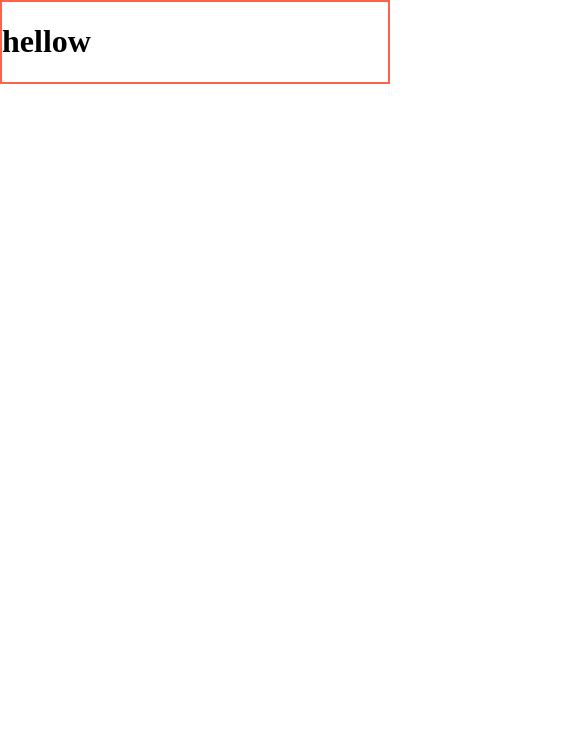
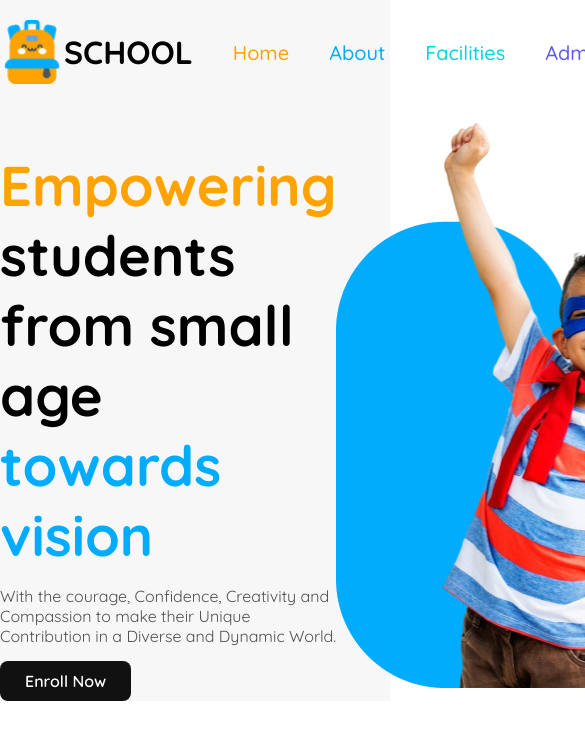
Before and after one commit to romansiddique/Assignment-2-kids-school, a plain HTML site: page index.html in a window 390 px wide. Shown: the top 740 px of the page, 585 px wide, since content can reach past the window. Drawn offline with Linux system fonts and the light colour scheme.

Commit message:
navbar and banner is complete without responsive

```diff
--- a/index.html
+++ b/index.html
@@ -6,9 +6,47 @@
   <link rel="shortcut icon" href="assets/favicon.png" type="image/x-icon">
   <link rel="stylesheet" href="style.css">
   <title>Kids School</title>
-  <script src="https://kit.fontawesome.com/cffc2fbc9a.js" crossorigin="anonymous"></script>
+  <!-- <script src="https://kit.fontawesome.com/cffc2fbc9a.js" crossorigin="anonymous"></script> -->
 </head>
 <body>
-  <h1>hellow</h1>
+  <header>
+    <section class="nav-banner-section">
+      <!-- navbar-->
+    <nav class="navbar display-flex">
+      <!-- navbar logo -->
+      <div class="logo display-flex">
+        <img src="assets/logo.png" alt="it is a logo.">
+        <p class="quick-font">SCHOOL</p>
+      </div>
+      <!-- navbar menu bar -->
+      <div class="menu-bar">
+        <ul class="display-flex">
+          <li class="menu-item quick-font"><a href=""  id="home">Home</a></li>
+          <li class="menu-item quick-font"><a href="" id="about">About</a></li>
+          <li class="menu-item quick-font"><a href="" id="facilities">Facilities</a></li>
+          <li class="menu-item quick-font"><a href="" id="admission">Admission</a></li>
+        </ul>
+      </div>
+      <!-- navbar contact now button -->
+      <div class="contact-btn">
+        <button class="quick-font">Contact Now</button>
+        <div class="menu-icon"><i class="fa-solid fa-bars"></i></div>
+      </div>
+    </nav>
+    <!-- banner -->
+      <div class="banner-container display-flex">
+        <!-- banner content -->
+        <div class="banner-content">
+          <h1 class="banner-title quick-font"><span id="part1">Empowering</span> students from small age <span id="part2">towards vision</span></h1>
+          <p class="banner-des quick-font">With the courage, Confidence, Creativity and Compassion to make their Unique Contribution in a Diverse and Dynamic World.</p>
+          <button class="banner-btn quick-font">Enroll Now</button>
+        </div>
+        <!-- banner image -->
+        <div class="banner-image">
+          <img src="assets/hero-kids.png" alt="">
+        </div>
+      </div>
+    </section>
+  </header>
 </body>
 </html>
--- a/style.css
+++ b/style.css
@@ -12,10 +12,121 @@
   font-style: normal;
 }
 body{
-  max-width: 1200px;
-  margin: 0 auto;
+  margin: 0;
   box-sizing: border-box;
-  border: 2px solid tomato;
 }
 
 /* shared styles */
+.display-flex{
+  display: flex;
+}
+
+
+
+
+/* navbar styles */
+header{
+  background-color: rgb(247, 247, 247);
+}
+.nav-banner-section{
+  max-width: 1200px;
+  margin: 0 auto;
+}
+.navbar{
+  justify-content: space-between;
+  align-items: center;
+}
+/* navbar logo styles */
+.logo{
+  align-items: center;
+}
+.logo img{
+  width: 4rem;
+  height: 4rem;
+}
+.logo p{
+  font-size: 2rem;
+  font-weight: 700;
+}
+/* navbar menu bar styles */
+.menu-item{
+  list-style: none;
+  margin-right: 2.5rem;
+  font-size: 1.25rem;
+  font-weight: 500;
+}
+.menu-item a{
+  text-decoration: none;
+}
+#home{
+  color: rgb(254, 163, 1);
+}
+#about{
+  color: rgb(1, 172, 253);
+}
+#facilities{
+  color: rgb(5, 212, 223);
+}
+#admission{
+  color: rgb(93, 88, 239);
+}
+.menu-item a:hover{
+  text-decoration: underline;
+}
+.menu-icon{
+  display: inline;
+  display: none;
+}
+/* navbar button styles */
+.contact-btn button{
+  border: none;
+  background-color: orange;
+  padding: 15px 25px;
+  border-radius: 12px;
+  color: white;
+  font-weight: 600;
+  font-size: 1rem;
+}
+.contact-btn button:hover{
+  background-color: rgb(245, 31, 124);
+  cursor: pointer;
+  color: black;
+  transition: background-color 1.5s , color 2s;
+}
+
+/* banner styles */
+.banner-container{
+  justify-content: space-between;
+  align-items: center;
+}
+.banner-content{
+  width: 640px;
+}
+.banner-content .banner-title{
+  font-size: 3.5rem;
+  margin-bottom: 6px;
+}
+#part1{
+  color: rgb(254, 163, 1);
+}
+#part2{
+  color: rgb(1, 172, 253);
+}
+.banner-content .banner-des{
+  color: rgba(0, 0, 0, 0.67);
+  margin-bottom: 15px;
+}
+.banner-content .banner-btn{
+  border: none;
+  background-color: rgb(17, 17, 17);
+  color: white;
+  padding: 10px 25px;
+  border-radius: 8px;
+  font-weight: 600;
+  font-size: 1rem;
+  cursor: pointer;
+}
+.banner-image img{
+  width: 468px;
+  height: 575px;
+}
```
